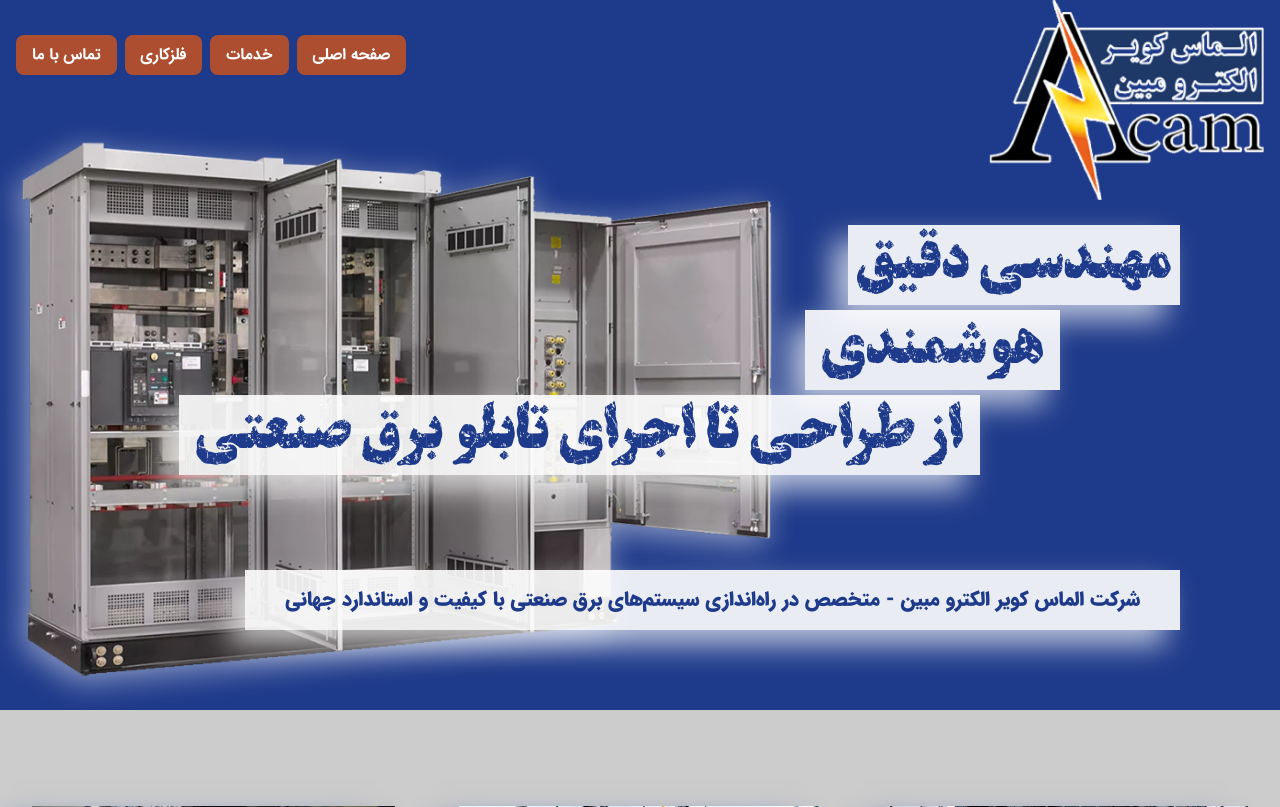
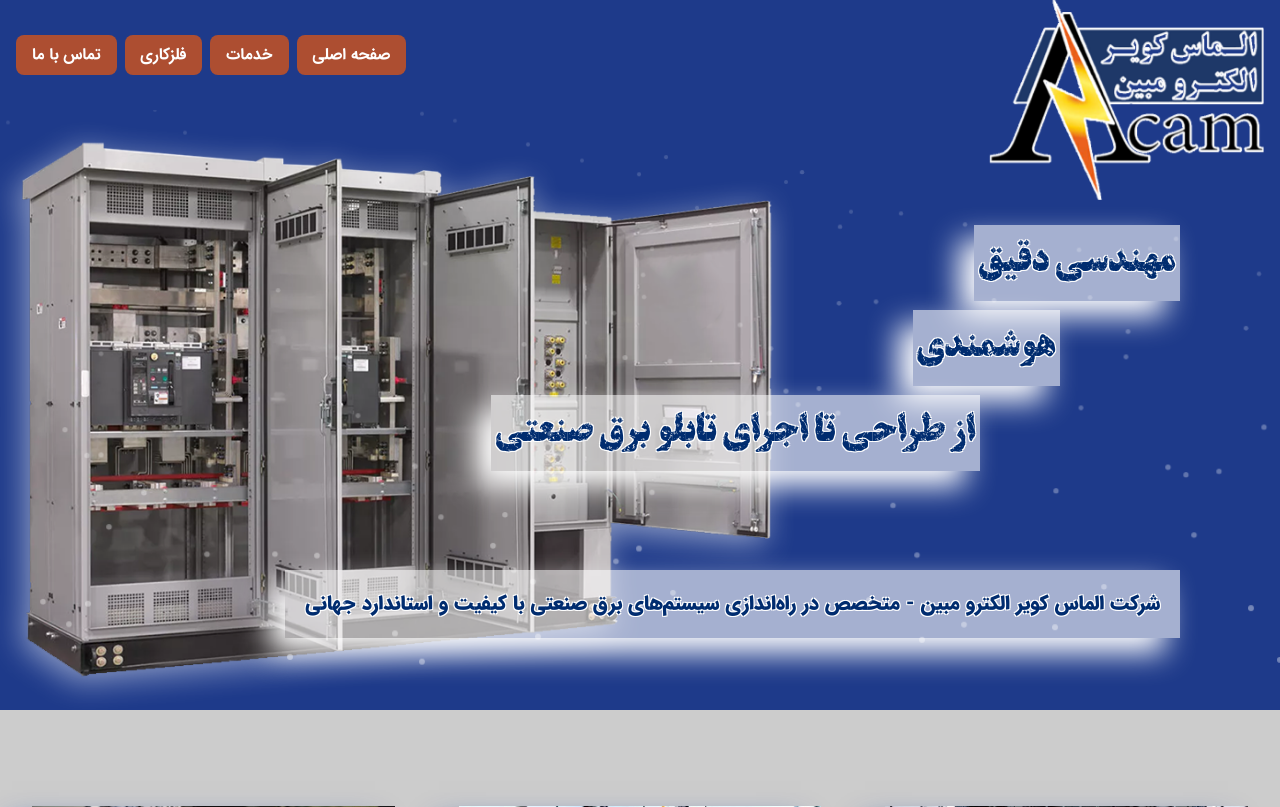
Before and after one commit to almaskavir1400/acam-website, a Flask app: page / in a window 1280 px wide. Shown: the top 807 px of the page. Run offline with Flask 3, Linux system fonts and the light colour scheme; data comes from the database, SQL or seed files in the repository; some libraries are stand-ins or nearby versions.

Commit message:
1404-02-25--4

```diff
--- a/templates/base.html
+++ b/templates/base.html
@@ -6,18 +6,39 @@
   <script src="https://cdn.tailwindcss.com"></script>
   <style>
 
-.hero-lightning-image {
+.hero-electric {
+  position: relative;
+  background-color: #1e3a8a; /* bg-blue-900 */
+  overflow: hidden;
+}
+
+.hero-electric .particle {
   position: absolute;
-  top: 0;
-  left: 0;
-  width: 100%;
-  height: 100%;
-  background: url('/static/images/lightning.png') center right repeat;
-  background-size: 40%;
-  opacity: 0;
-  z-index: 0;
-  pointer-events: none;
-  transition: opacity 0.01s ease-in-out;
+  width: 6px;
+  height: 6px;
+  border-radius: 50%;
+  background: rgba(255, 255, 255, 0.4);
+  animation: floatParticle linear infinite;
+}
+
+@keyframes floatParticle {
+  0% {
+    transform: translateY(0) scale(1);
+    opacity: 1;
+  }
+  100% {
+    transform: translateY(-100vh) scale(0.5);
+    opacity: 0;
+  }
+}
+
+.text-stroke-blue {
+  color: #002c6f; /* آبی تیره */
+    text-shadow:
+    -1px -1px 0 white,
+     1px -1px 0 white,
+    -1px  1px 0 white,
+     1px  1px 0 white;
 }
 
     @font-face {
--- a/templates/home.html
+++ b/templates/home.html
@@ -5,47 +5,46 @@
 {% block content %}
 
 <!-- HERO SECTION -->
-<section class="relative h-[75vh] flex flex-col justify-center text-center bg-blue-900 text-white overflow-hidden ">
-
-<div class="hero-lightning-image"></div>
+<section class="hero-electric relative h-[75vh] flex flex-col justify-center text-center bg-blue-900 text-white overflow-hidden ">
 
 <img src="/static/images/hero.png" alt="تابلو برق صنعتی"
      class="absolute inset-0 w-full h-full object-contain object-left z-5">
 
   <!-- نوشته‌های موقعیت‌یافته با سایه سفید -->
-  <div class="absolute top-[115px] right-[100px] bg-white/90 text-blue-900 font-black text-5xl px-2 py-4"
-       style="box-shadow: -15px 15px 30px rgba(255,255,255,0.7); font-family:'TitrZebr'; z-10">
+  <div class="absolute top-[115px] right-[100px] bg-white/60 text-stroke-blue font-black text-3xl px-1 py-5"
+       style="box-shadow: -15px 15px 30px rgba(255,255,255,1); font-family:'TitrZebr'; z-10">
     مهندسی دقیق
   </div>
-  <div class="absolute top-[200px] right-[220px] bg-white/90 text-blue-900 font-black text-5xl px-4 py-4"
-       style="box-shadow: -15px 15px 30px rgba(255,255,255,0.7); font-family:'TitrZebr'; z-10">
+  <div class="absolute top-[200px] right-[220px] bg-white/60 text-stroke-blue font-black text-3xl px-1 py-5"
+       style="box-shadow: -15px 15px 30px rgba(255,255,255,1); font-family:'TitrZebr'; z-10">
     هوشمندی
   </div>
-  <div class="absolute top-[285px] right-[300px] bg-white/90 text-blue-900 font-black text-5xl px-4 py-4"
-       style="box-shadow: -15px 15px 30px rgba(255,255,255,0.7); font-family:'TitrZebr'; z-10">
+  <div class="absolute top-[285px] right-[300px] bg-white/60 text-stroke-blue font-black text-3xl px-1 py-5"
+       style="box-shadow: -15px 15px 30px rgba(255,255,255,1); font-family:'TitrZebr'; z-10">
     از طراحی تا اجرای تابلو برق صنعتی
   </div>
 
   <!-- مستطیل متن اصلی با رنگ سفید و سایه سفید -->
-  <div class="absolute top-[460px] right-[100px] bg-white/90 text-blue-900 font-black text-xl px-10 py-4"
-       style="box-shadow: -15px 15px 30px rgba(255,255,255,0.7); z-10">
+  <div class="absolute top-[460px] right-[100px] bg-white/60 text-stroke-blue font-black text-xl px-5 py-5"
+       style="box-shadow: -15px 15px 30px rgba(255,255,255,1); z-10">
     شرکت الماس کویر الکترو مبین - متخصص در راه‌اندازی سیستم‌های برق صنعتی با کیفیت و استاندارد جهانی
   </div>
 
 </section>
 
 <script>
-function startLightningVisual() {
-  const lightning = document.querySelector('.hero-lightning-image');
-  function flash() {
-    lightning.style.opacity = 1;
-    setTimeout(() => lightning.style.opacity = 0, 100);
-    const delay = Math.random() * 1000 + 1000;
-    setTimeout(flash, delay);
+document.addEventListener("DOMContentLoaded", () => {
+  const section = document.querySelector(".hero-electric");
+  for (let i = 0; i < 150; i++) {
+    const p = document.createElement("div");
+    p.classList.add("particle");
+    p.style.left = Math.random() * 100 + "%";
+    p.style.bottom = Math.random() * 100 + "px";
+    p.style.animationDuration = 1 + Math.random() * 1 + "s";
+    p.style.animationDelay = Math.random() * 1 + "s";
+    section.appendChild(p);
   }
-  flash();
-}
-window.addEventListener("DOMContentLoaded", startLightningVisual);
+});
 </script>
 
 <!-- کارت‌های خدمات اصلی -->
@@ -117,22 +116,22 @@ window.addEventListener("DOMContentLoaded", startLightningVisual);
 
 
   <!-- نوشته‌های روی تصویر -->
-  <div class="absolute top-[115px] right-[100px] bg-white/90 text-blue-900 font-black text-5xl px-2 py-4 z-20"
-       style="box-shadow: -15px 15px 30px rgba(255,255,255,0.8); font-family: 'TitrZebr';">
+  <div class="absolute top-[115px] right-[100px] bg-white/60 text-stroke-blue font-black text-3xl px-1 py-5 z-20"
+       style="box-shadow: -15px 15px 30px rgba(255,255,255,1); font-family: 'TitrZebr';">
     برش لیزر
   </div>
-  <div class="absolute top-[200px] right-[220px] bg-white/90 text-blue-900 font-black text-5xl px-2 py-4 z-20"
-       style="box-shadow: -15px 15px 30px rgba(255,255,255,0.8); font-family: 'TitrZebr';">
+  <div class="absolute top-[200px] right-[220px] bg-white/60 text-stroke-blue font-black text-3xl px-1 py-5 z-20"
+       style="box-shadow: -15px 15px 30px rgba(255,255,255,1); font-family: 'TitrZebr';">
     خم‌کاری CNC
   </div>
-  <div class="absolute top-[285px] right-[300px] bg-white/90 text-blue-900 font-black text-5xl px-2 py-4 z-20"
-       style="box-shadow: -15px 15px 30px rgba(255,255,255,0.8); font-family: 'TitrZebr';">
+  <div class="absolute top-[285px] right-[300px] bg-white/60 text-stroke-blue font-black text-3xl px-1 py-5 z-20"
+       style="box-shadow: -15px 15px 30px rgba(255,255,255,1); font-family: 'TitrZebr';">
     رنگ کوره‌ای الکترواستاتیک
   </div>
 
   <!-- جمله پایانی معرفی -->
-  <div class="absolute top-[460px] right-[100px] bg-white/90 text-blue-900 font-black text-xl px-10 py-4 z-20"
-       style="box-shadow: -15px 15px 30px rgba(255,255,255,0.8);">
+  <div class="absolute top-[460px] right-[100px] bg-white/60 text-stroke-blue font-black text-xl px-5 py-5 z-20"
+       style="box-shadow: -15px 15px 30px rgba(255,255,255,1);">
     خدمات فلزکاری دقیق، سریع و حرفه‌ای ویژه بدنه تابلو، قطعات صنعتی و پروژه‌های خاص
   </div>
 </section>
```
Also changed, not shown: static/images/lightning001.png (deleted).
